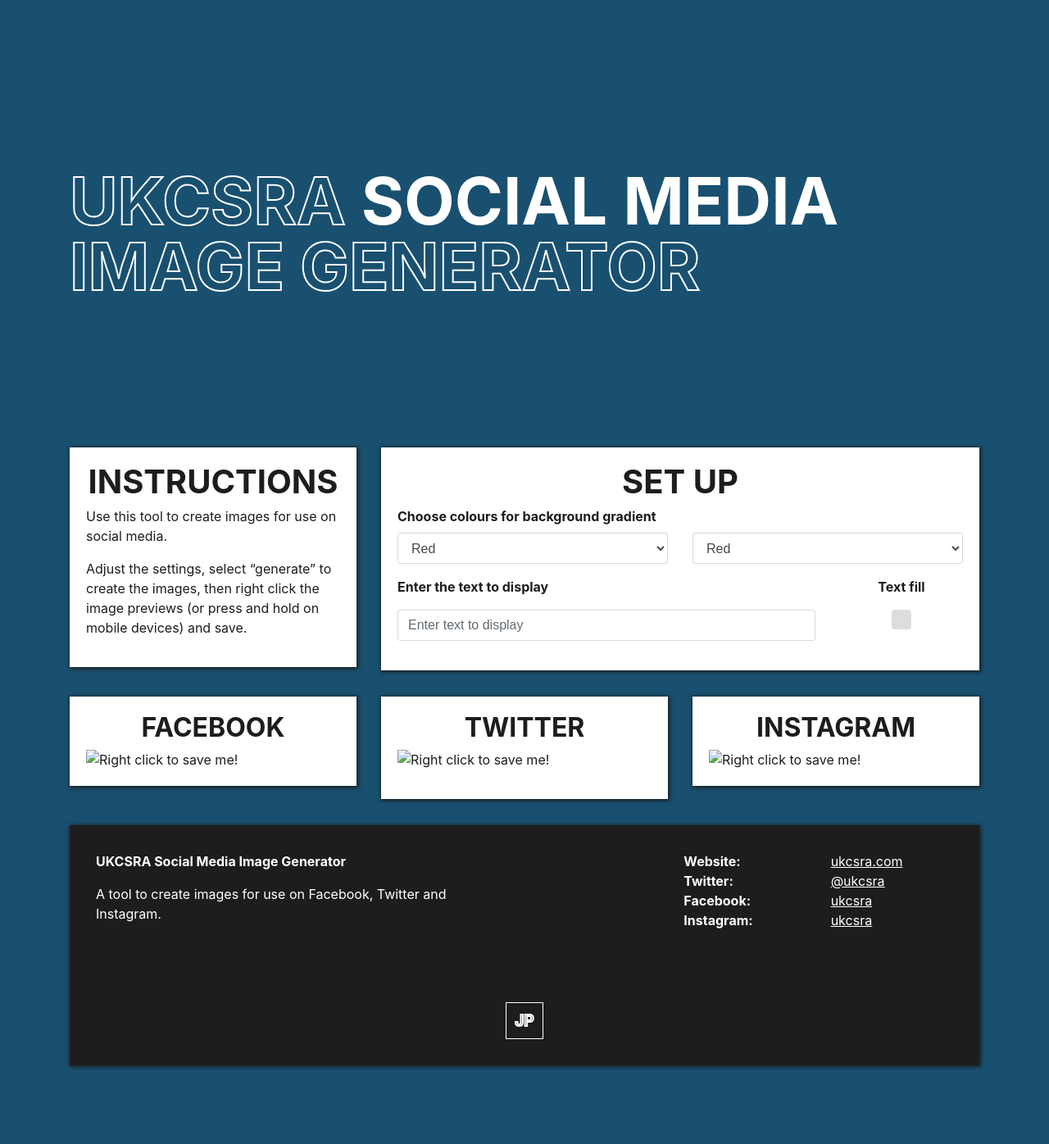
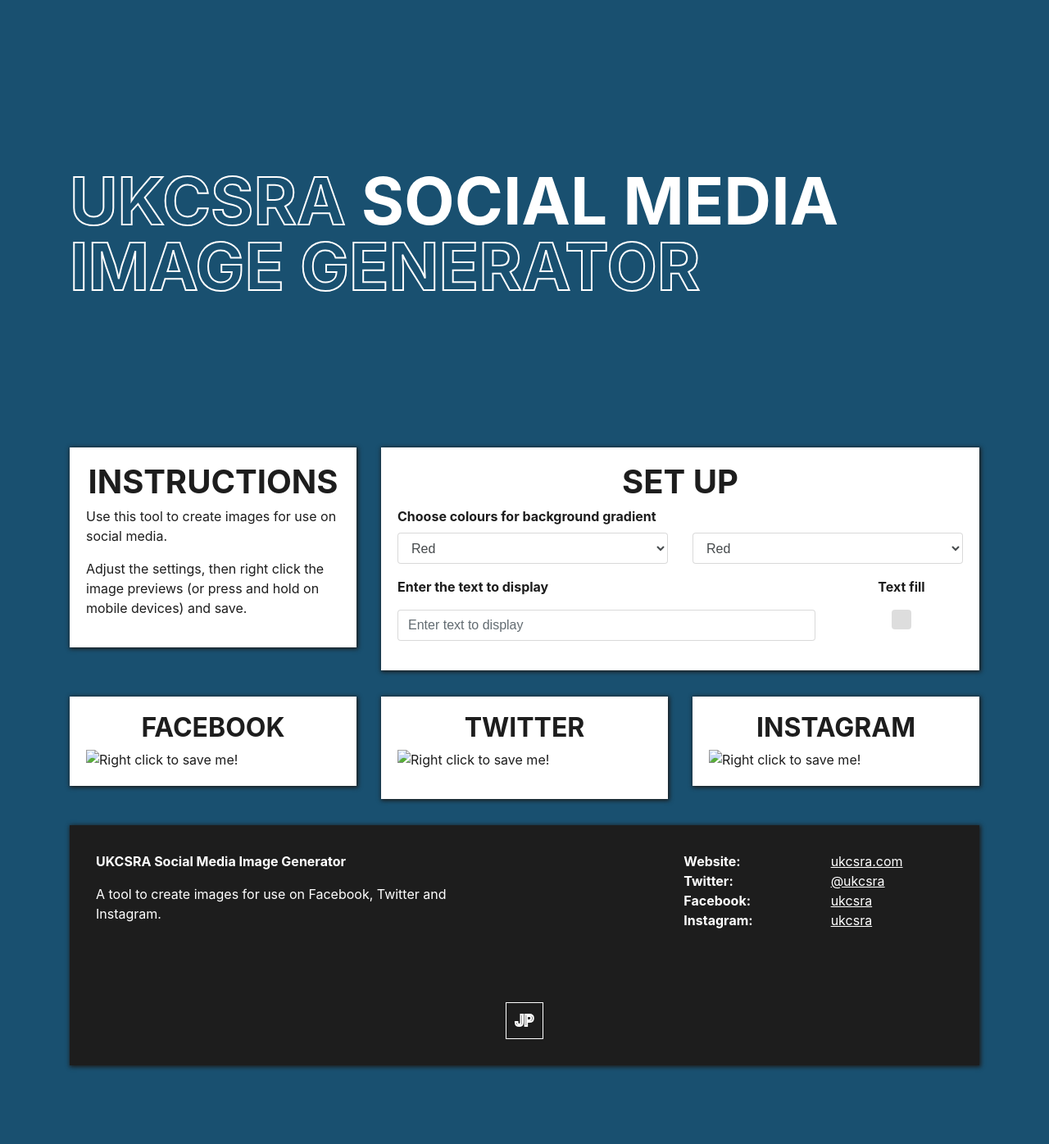
Before and after one commit to Trent21/social-5, a Jekyll site: the page built from index.md, in a window 1280 px wide. Shown: the whole page at 82% size. Built offline with Jekyll 4.4.1, drawn with Linux system fonts in a browser that asks for light colours; nearby versions of some CDN libraries; our own code applies the rules of GitHub Pages for plain Markdown files.

Commit message:
Instructions change

```diff
--- a/index.md
+++ b/index.md
@@ -6,4 +6,4 @@
 
 Use this tool to create images for use on social media.
 
-Adjust the settings, select "generate" to create the images, then right click the image previews (or press and hold on mobile devices) and save.
+Adjust the settings, then right click the image previews (or press and hold on mobile devices) and save.
```
